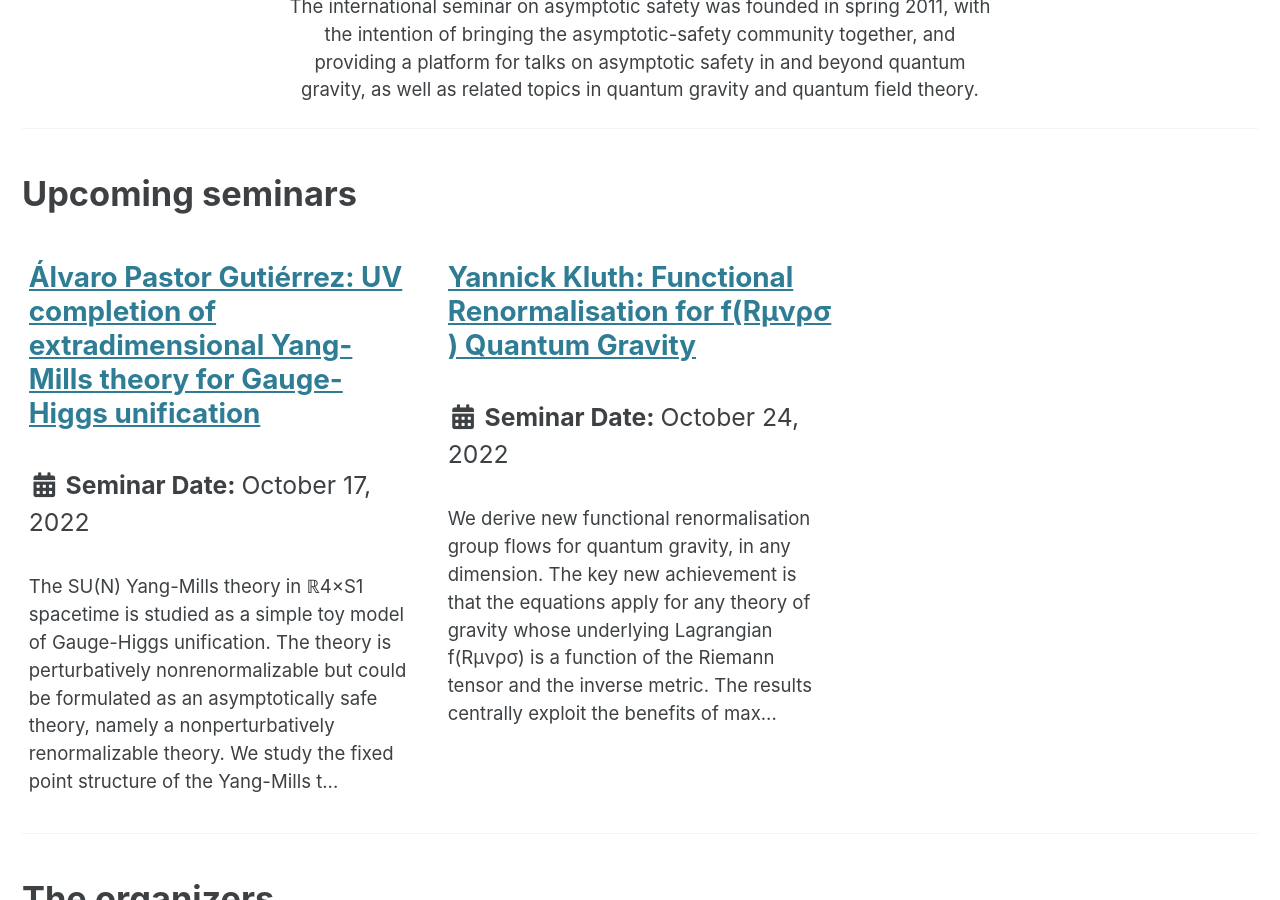
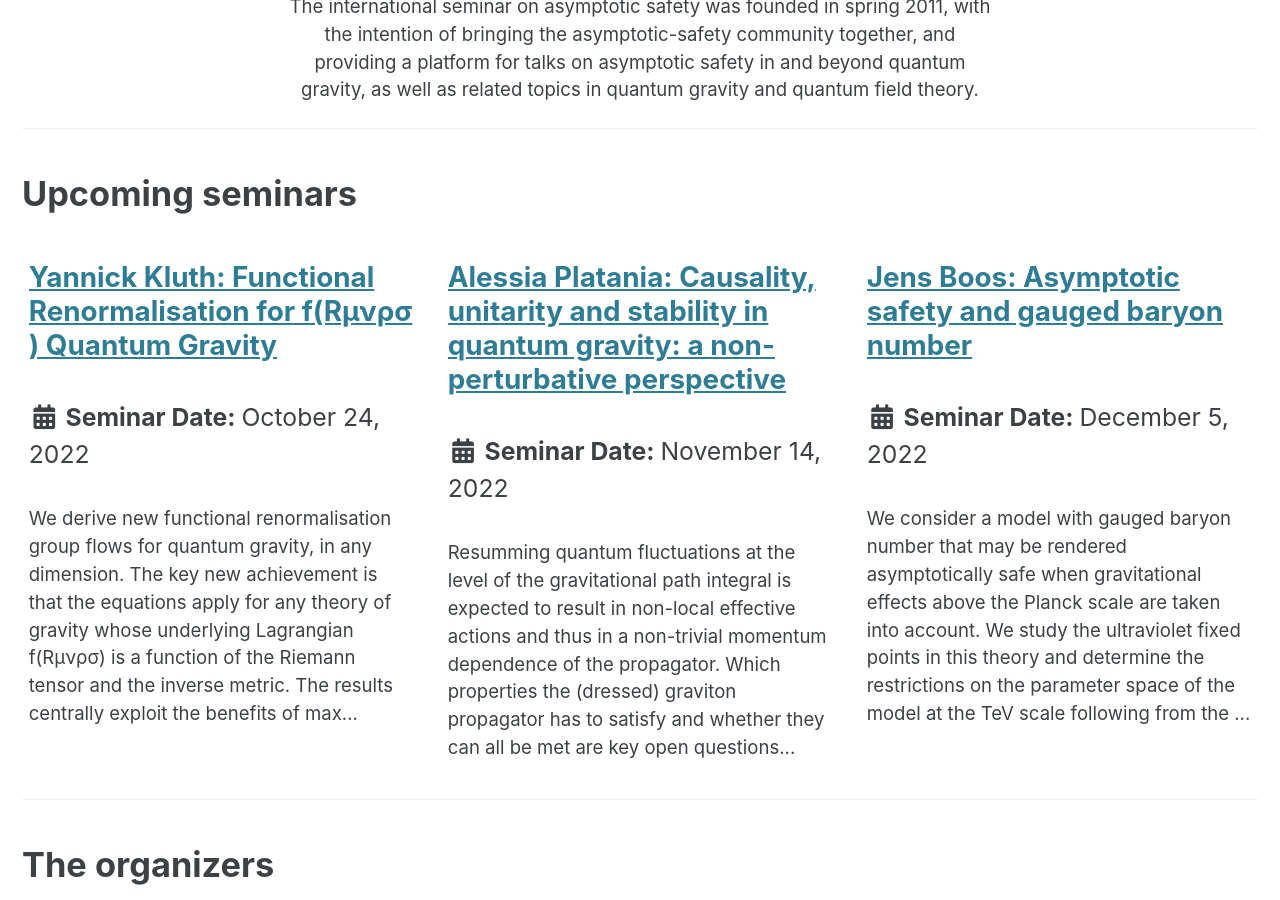
Before and after one commit to aaron-hd/as-website, a Jekyll site: the page built from index.md, in a window 1280 px wide and 900 px high, scrolled down 531 px. Built offline with Jekyll 4.4.1, drawn with Linux system fonts in a browser that asks for light colours; cached includes are drawn as plain includes.

Commit message:
add posts

```diff
--- /dev/null
+++ b/_posts/2022-11-14-Alessia-Platania.md
@@ -0,0 +1,7 @@
+---
+title: "Alessia Platania: Causality, unitarity and stability in quantum gravity: a non-perturbative perspective"
+published: "true"
+category: "future"
+---
+
+Resumming quantum fluctuations at the level of the gravitational path integral is expected to result in non-local effective actions and thus in a non-trivial momentum dependence of the propagator. Which properties the (dressed) graviton propagator has to satisfy and whether they can all be met are key open questions. In this work we present criteria and conditions for the momentum dependence of a graviton propagator which is consistent with unitarity, causality, and stability in a non-perturbative setting. To this end, we revisit several aspects of these conditions, highlighting some caveats and subtleties that got lost in recent discussions, and spelling out others that to our best knowledge have not been studied in detail. We discuss the consequences of these concepts for the properties of the graviton propagator. Finally, we provide examples of propagators satisfying unitarity and causality, while avoiding tachyonic and vacuum instabilities, and allowing for an analytic Wick rotation.
--- /dev/null
+++ b/_posts/2022-12-05-Jens-Boos.md
@@ -0,0 +1,9 @@
+---
+title: "Jens Boos: Asymptotic safety and gauged baryon number"
+published: "true"
+category: "future"
+---
+
+We consider a model with gauged baryon number that may be rendered asymptotically safe when gravitational effects above the Planck scale are taken into account. We study the ultraviolet fixed points in this theory and determine the restrictions on the parameter space of the model at the TeV scale following from the requirement that the asymptotic fixed points are reached. Assuming that the new gauge symmetry is broken at the TeV scale, we comment on the phenomenological implications of these restrictions. If time permits, we briefly comment on the viability of fermionic TeV-scale dark matter in this asymptotically safe setting.
+
+Based on 2206.02686 [hep-ph] and 2209.14268 [hep-ph], in collaboration with Chris Carone, Noah Donald, and Mikkie Musser.
```
Also changed, not shown: _posts/2022-10-17-Alvaro-Pastor-Gutierrez.md (+0 -1 lines).
